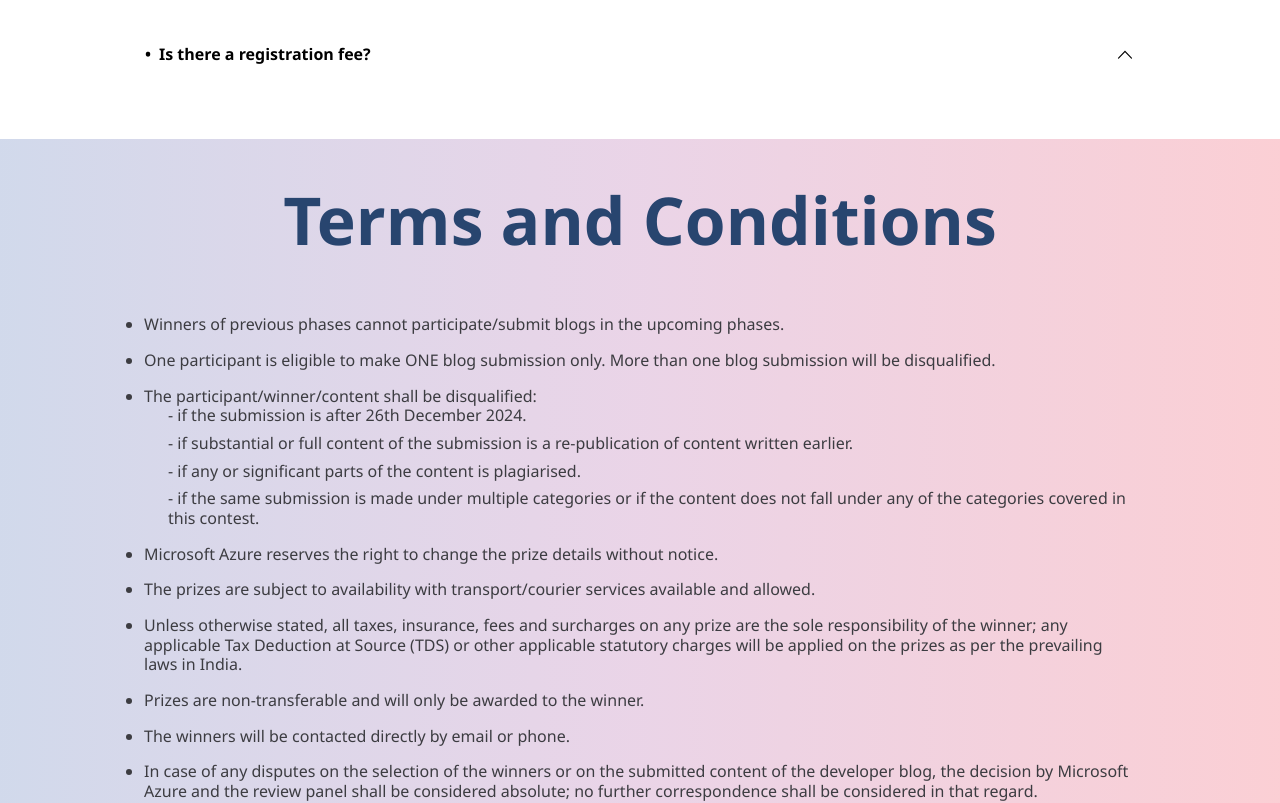
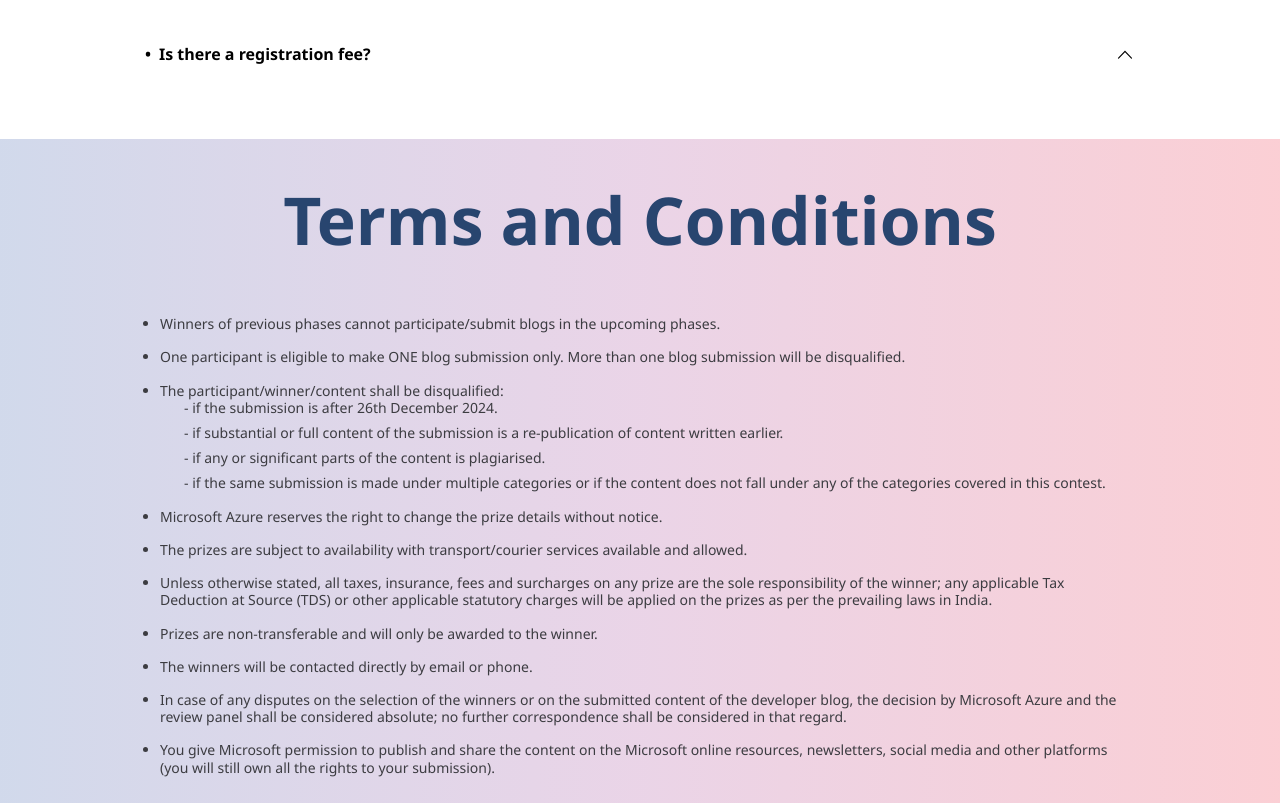
Before and after one commit to Build-In-Bharat/azure-blogathon, a Next.js app: page / in a window 1280 px wide. Shown: the part 2220-3023 px from the top of the page. Built offline with nearby package versions, Linux system fonts and the light colour scheme.

Commit message:
fix: terms done

```diff
--- a/components/Terms.tsx
+++ b/components/Terms.tsx
@@ -2,17 +2,17 @@ import React from 'react';
 
 const TermsAndConditions = () => {
   return (
-    <div className="min-h-screen  flex flex-col items-center pt-10 bg-gradient-to-r from-[rgba(63,97,173,0.24)] via-[rgba(168,76,156,0.24)] to-[rgba(238,54,77,0.24)]">
-      <div className="text-center ">
-        <h1 className="text-[#28456F] font-bold font-['Segoe_UI'] text-[66px] leading-[122.502%]">
+    <div className="min-h-screen flex flex-col items-center pt-10 bg-gradient-to-r from-[rgba(63,97,173,0.24)] via-[rgba(168,76,156,0.24)] to-[rgba(238,54,77,0.24)] px-4 lg:px-0 pb-10 lg:pb-24">
+      <div className="text-center max-w-5xl">
+        <h1 className="text-[#28456F] font-bold font-['Segoe_UI'] text-4xl sm:text-5xl md:text-[66px] leading-tight md:leading-[122.502%]">
           Terms and Conditions
         </h1>
-        <div className='lists pt-10 px-36'>
-        <ul className="text-[#3C3C41] font-['Segoe_UI'] text-[16px] leading-[123%] mt-4 text-left list-disc space-y-4">
+        <div className="lists pt-8 sm:pt-10 px-4 sm:px-8 lg:p">
+          <ul className="text-[#3C3C41] font-['Segoe_UI'] text-sm sm:text-base md:text-[14px]  font-[400] leading-relaxed md:leading-[123%] mt-4 text-left list-disc space-y-4">
             <li>Winners of previous phases cannot participate/submit blogs in the upcoming phases.</li>
             <li>One participant is eligible to make ONE blog submission only. More than one blog submission will be disqualified.</li>
             <li>The participant/winner/content shall be disqualified:
-            <ul className="list-none pl-6 space-y-2">
+              <ul className="list-none pl-4 sm:pl-6 space-y-2">
                 <li>- if the submission is after 26th December 2024.</li>
                 <li>- if substantial or full content of the submission is a re-publication of content written earlier.</li>
                 <li>- if any or significant parts of the content is plagiarised.</li>
```
Lines whose indentation alone changed are shown as unchanged.
